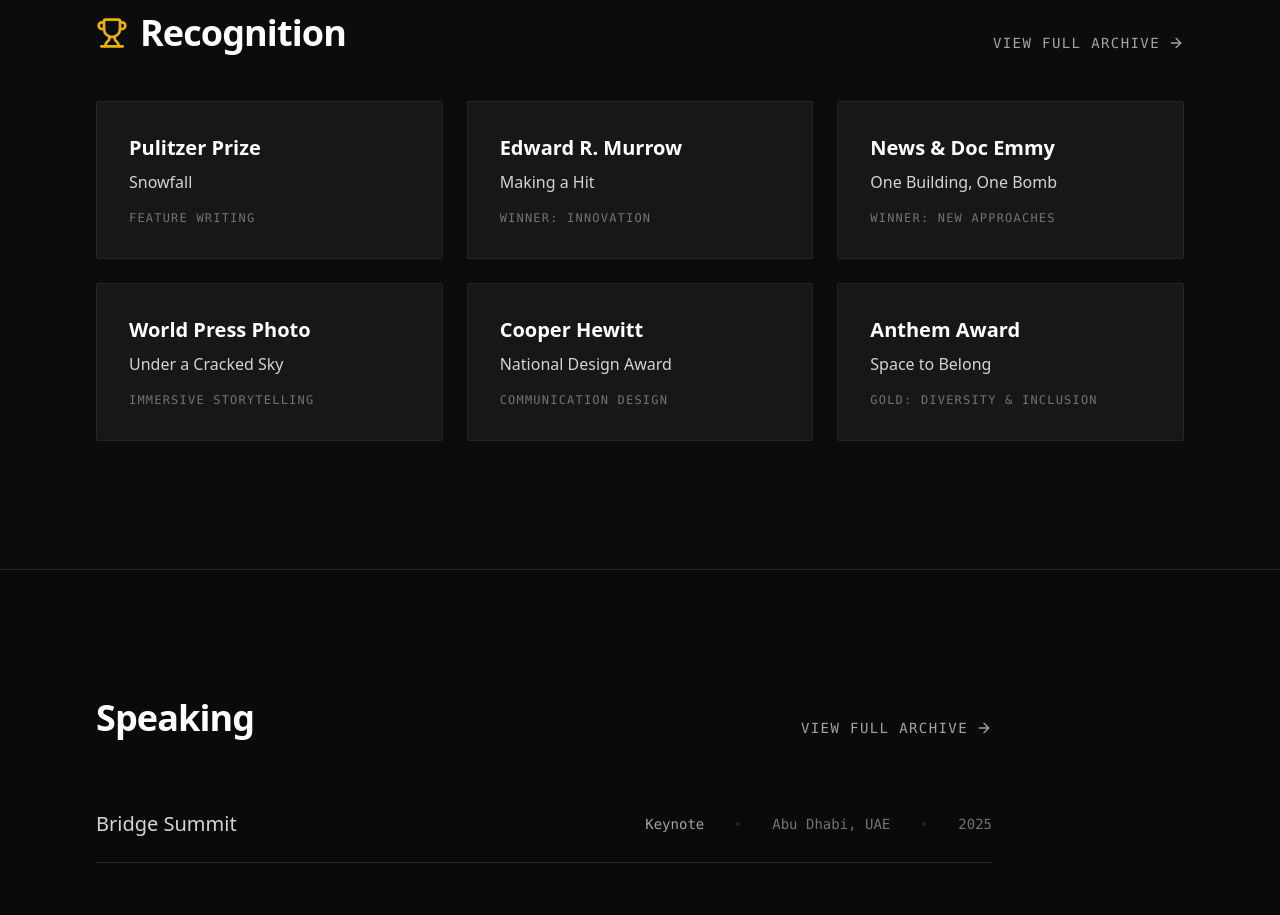
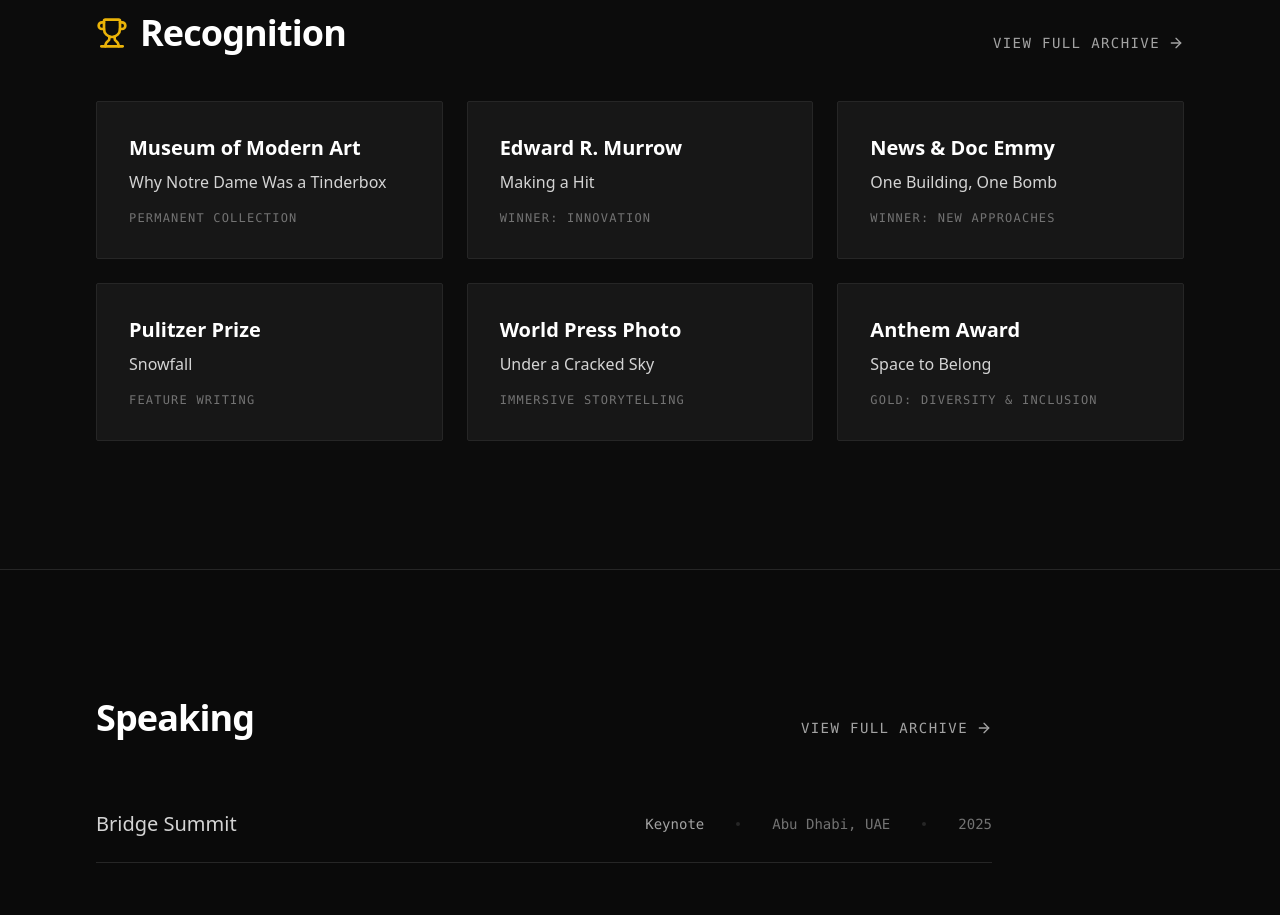
Before and after one commit to grahaphicsroberts/grahaphicsportfolio, a Next.js app: page / in a window 1280 px wide. Shown: the part 2940-3855 px from the top of the page. Built offline with nearby package versions, Linux system fonts and the light colour scheme.

Commit message:
add moma aquisition to awards

```diff
--- a/app/components/Awards.tsx
+++ b/app/components/Awards.tsx
@@ -31,12 +31,14 @@
         </div>
         {/* 3 Columns on Large Screens, 2 on Medium, 1 on Mobile */}
         <div className="grid grid-cols-1 md:grid-cols-2 lg:grid-cols-3 gap-6">
+
+          {/* NEW: MoMA Acquisition */}
           <AwardCard
-            title="Pulitzer Prize"
-            project="Snowfall"
-            detail="Feature Writing"
+            title="Museum of Modern Art"
+            project="Why Notre Dame Was a Tinderbox"
+            detail="Permanent Collection"
           />
-          {/* UPDATED: Edward R. Murrow Award */}
+
           <AwardCard
             title="Edward R. Murrow"
             project="Making a Hit"
@@ -48,15 +50,18 @@
             detail="Winner: New Approaches"
           />
           <AwardCard
+            title="Pulitzer Prize"
+            project="Snowfall"
+            detail="Feature Writing"
+          />
+          <AwardCard
             title="World Press Photo"
             project="Under a Cracked Sky"
             detail="Immersive Storytelling"
           />
-          <AwardCard
-            title="Cooper Hewitt"
-            project="National Design Award"
-            detail="Communication Design"
-          />
+
+          {/* Cooper Hewitt Removed */}
+
           <AwardCard
             title="Anthem Award"
             project="Space to Belong"
```
